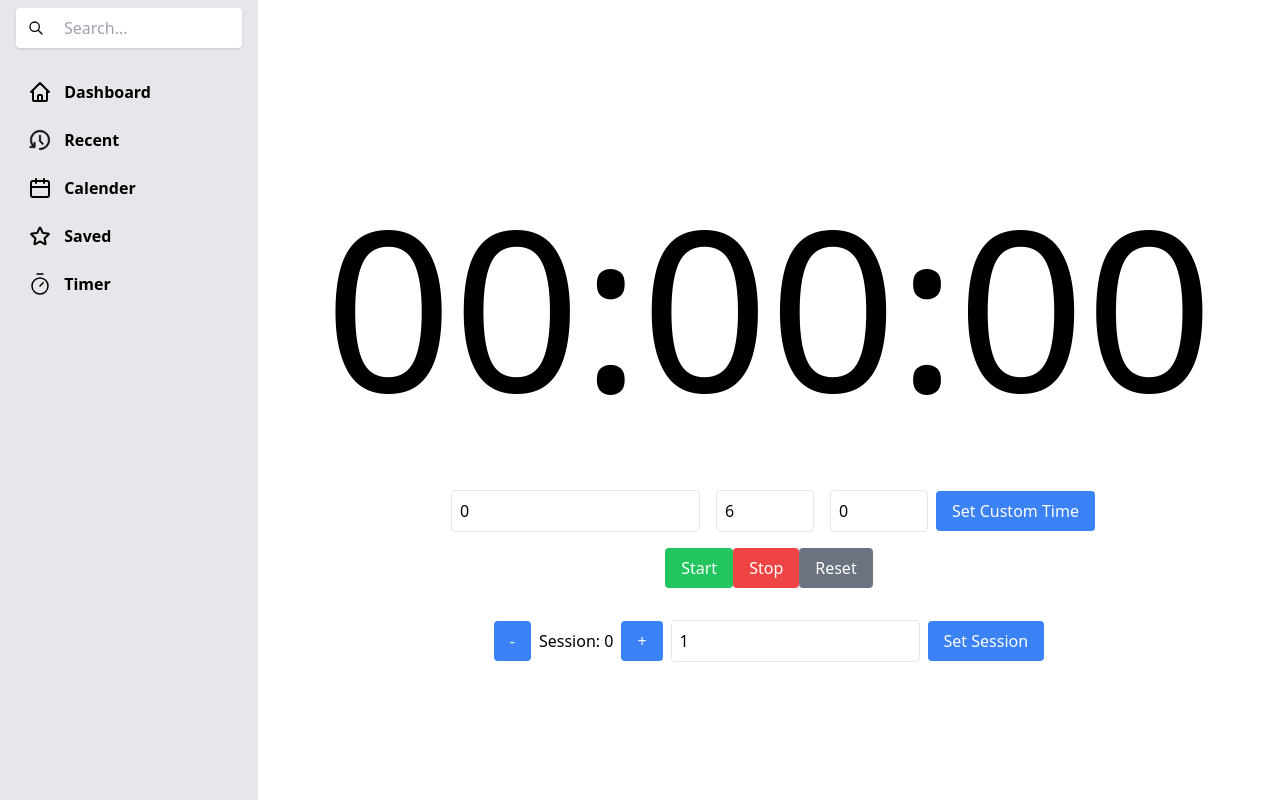
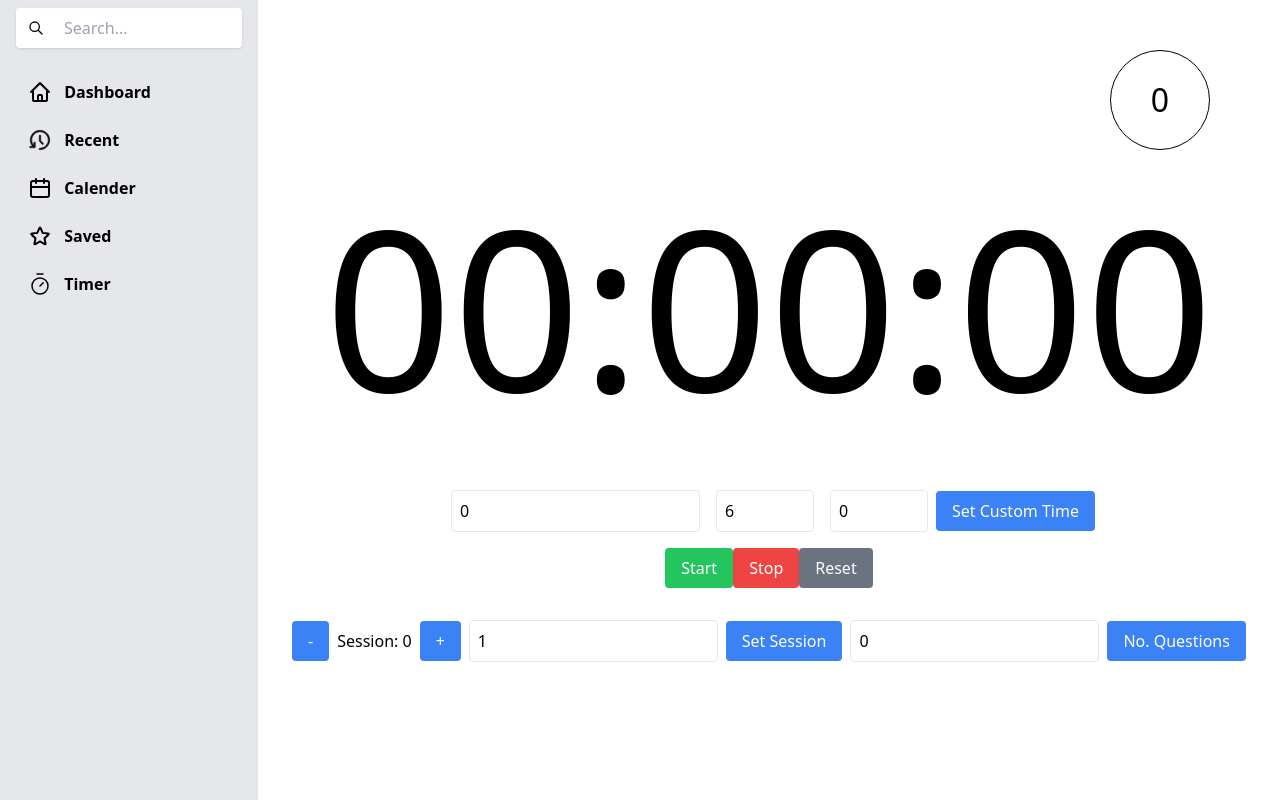
Before and after one commit to innocentwkc/kaizen-flow, a Vue app: page /timer in a window 1280 px wide. Built offline with nearby package versions, Linux system fonts and the light colour scheme.

Commit message:
added question count tracker

```diff
--- a/src/views/Timer.vue
+++ b/src/views/Timer.vue
@@ -1,6 +1,11 @@
 <template>
   <div class="w-full flex flex-col items-center justify-center min-h-screen">
     <h1 class="text-large mb-4">{{ formattedTime }}</h1>
+    <div class="question-count absolute flex items-center justify-center">
+      <h2 class="text-6xl">
+        {{ questionCount }}
+      </h2>
+    </div>
     <div class="mb-4">
       <!-- <div ref="editableTime" contenteditable="true" class="text-6xl mb-4" @blur="updateCustomTime">{{ formattedTime }}</div> -->
       <!-- Custom time input fields -->
@@ -17,13 +22,15 @@
       <button @click="resetTimer" class="px-4 py-2 bg-gray-500 text-white rounded hover:bg-gray-700">Reset</button>
     </div>
 
-    <!-- Lap counter and button -->
+    <!-- Lap counter, Question Tracker and button -->
     <div class="mt-4">
       <button @click="decrementLap" class="px-4 py-2 bg-blue-500 text-white rounded hover:bg-blue-700">-</button>
       <span class="mx-2 text-lg">Session: {{ lapCount }}</span>
       <button @click="incrementLap" class="px-4 py-2 bg-blue-500 text-white rounded hover:bg-blue-700">+</button>
       <input type="number" v-model="customLap" min="1" placeholder="Custom lap" class="p-2 border rounded mx-2" />
       <button @click="setCustomLap" class="px-4 py-2 bg-blue-500 text-white rounded hover:bg-blue-700">Set Session</button>
+      <input type="number" v-model="questionCount" min="1" placeholder="Custom lap" class="p-2 border rounded mx-2" />
+      <button @click="storeQuestionCount" class="px-4 py-2 bg-blue-500 text-white rounded hover:bg-blue-700">No. Questions</button>
     </div>
   </div>
 </template>
@@ -65,8 +72,14 @@
   // Local storage key for lap count
   const localStorageKey = 'pomodoroLapCount';
 
+  // Local storage key for question count
+  const questionCountStorageKey = 'questionCount';
+
   // Ref for lap count
   const lapCount = ref(0);
+
+  // Ref for question count
+  const questionCount = ref(0);
 
   // Ref for custom lap value
   const customLap = ref(1);
@@ -102,6 +115,13 @@
    */
   const storeLapCount = () => {
     localStorage.setItem(localStorageKey, lapCount.value.toString());
+  };
+
+  /**
+   * Stores the Question count in local storage.
+   */
+  const storeQuestionCount = () => {
+    localStorage.setItem(questionCountStorageKey, questionCount.value.toString());
   };
 
 
@@ -200,10 +220,15 @@
     if (storedLapCount) {
       lapCount.value = parseInt(storedLapCount, 10);
     }
+
+    const storedQuestionCount = localStorage.getItem(questionCountStorageKey);
+    if (storedQuestionCount) {
+      questionCount.value = parseInt(storedQuestionCount, 10);
+    }
   });
 </script>
 
-<style scoped>
+<style lang="scss" scoped>
 /* .timer {
   text-align: center;
 }
@@ -211,4 +236,17 @@
 .timer h1 {
   font-size: 3em;
 } */
+
+.question-count{
+  top: 50px;
+  right: 70px;
+  width: 100px;
+  height: 100px;
+  border-radius: 50%;
+  border: 1px solid black;
+
+  h2 {
+    font-size:xx-large;
+  }
+}
 </style>
```
